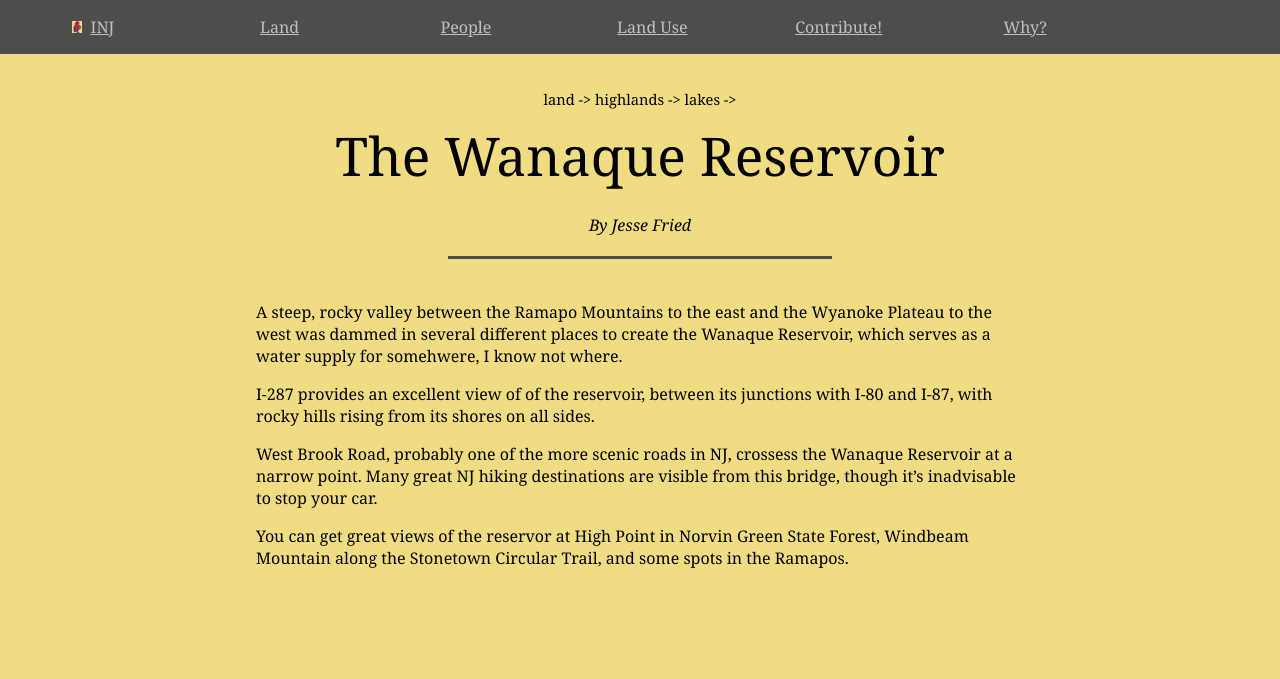
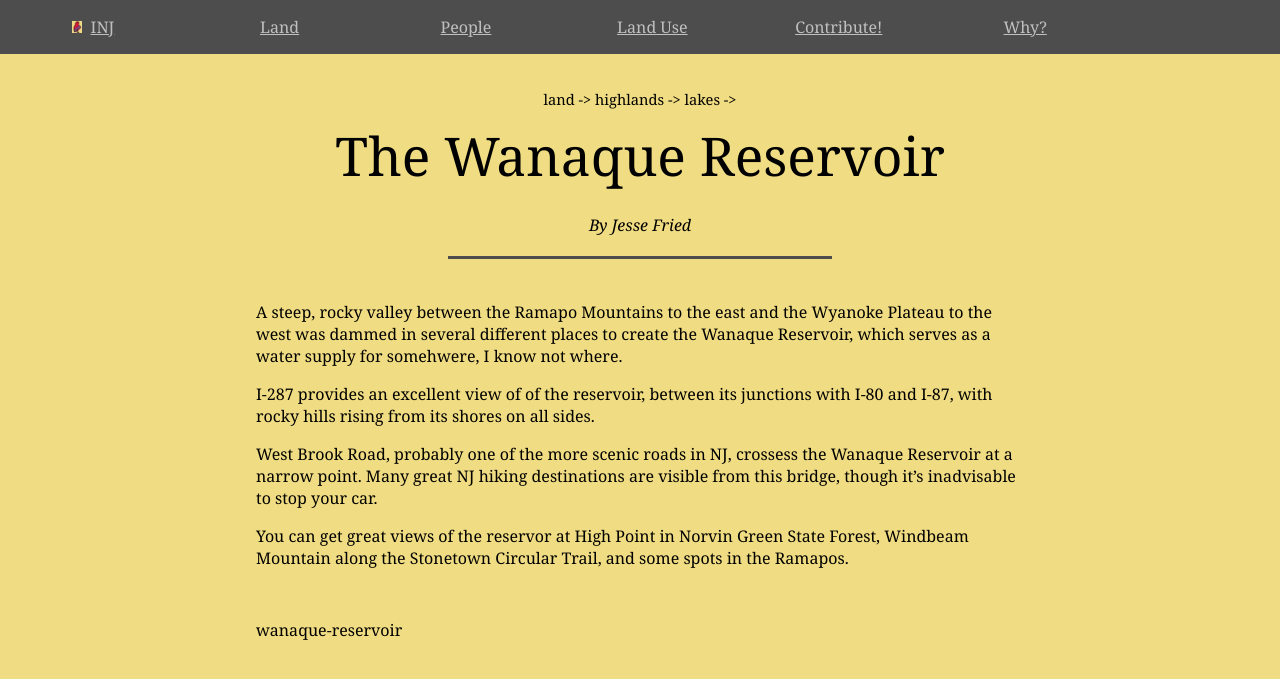
Before and after one commit to jonfried/oakafee.github.io, a Jekyll site: the page built from _posts/2016-09-10-wanaque-reservoir.md, in a window 1280 px wide. Shown: the top 679 px of the page. Built offline with Jekyll 4.4.1, drawn with Linux system fonts in a browser that asks for light colours.

Commit message:
Update and rename 2016-09-10-wanaque.md to 2016-09-10-wanaque-reservoir.md

```diff
--- a/_posts/2016-09-10-wanaque.md
+++ b/_posts/2016-09-10-wanaque-reservoir.md
@@ -6,6 +6,7 @@ categories:
   - land
   - highlands
   - lakes
+tags: wanaque-reservoir
 ---
 
 A steep, rocky valley between the Ramapo Mountains to the east and the Wyanoke Plateau to the west was dammed in several different places to create the Wanaque Reservoir, which serves as a water supply for somehwere, I know not where.
```
